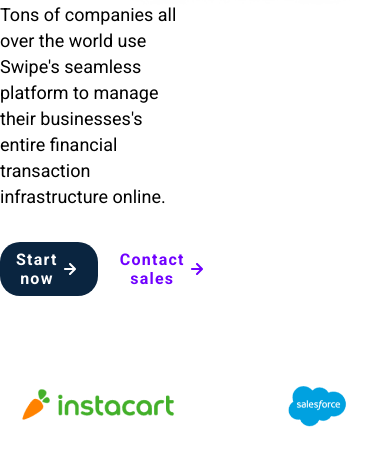
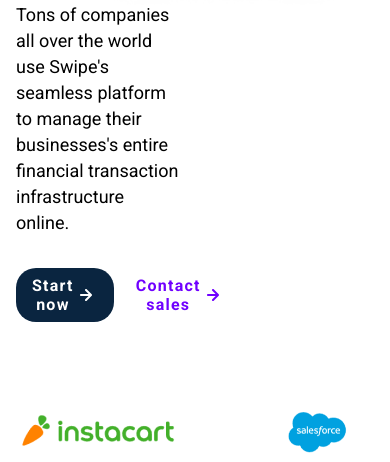
Before and after one commit to SavaEma/swipe-project, a plain HTML site: page index.html in a window 390 px wide. Shown: the part 744-1206 px from the top of the page. Drawn offline with Linux system fonts and the light colour scheme; animation ran at ten frames a second; a web font is replaced by a local one.

Commit message:
add padding at smaller sizes of screen

```diff
--- a/index.css
+++ b/index.css
@@ -768,3 +768,19 @@ a:hover {
 .footer .icon-link img {
   width: 24px;
 }
+
+@media only screen and (max-width: 1144px) {
+  .section-container {
+    padding: 0 var(--spacing-md);
+  }
+}
+
+/* TABLET SIZE */
+
+/* @media only screen and (max-width: 768px) {
+} */
+
+/*  MOBILE SIZE */
+
+/* @media only screen and (max-width: 550px) {
+} */
--- a/index.html
+++ b/index.html
@@ -34,14 +34,13 @@
       <!-- HERO SECTION -->
 
       <div class="hero">
-        <div class="section-container">
-          <div class="two-column">
+        <div class="section-container two-column">
           <div class="col-left">
             <h1>Payments infrastructure for the world</h1>
             <p>
-                Tons of companies all over the world use Swipe's seamless
-                platform to manage their businesses's entire financial
-                transaction infrastructure online.
+              Tons of companies all over the world use Swipe's seamless platform
+              to manage their businesses's entire financial transaction
+              infrastructure online.
             </p>
             <div class="button-container">
               <button class="primary-button with-icon">
@@ -50,10 +49,7 @@
               </button>
               <button class="secondary-button with-icon">
                 Contact sales
-                  <img
-                    src="assets/arrow-right-purple.svg"
-                    alt="Contact sales"
-                  />
+                <img src="assets/arrow-right-purple.svg" alt="Contact sales" />
               </button>
             </div>
           </div>
@@ -63,7 +59,6 @@
               src="assets/hero-phone.png"
               alt="phone image"
             />
-            </div>
           </div>
         </div>
       </div>
@@ -145,8 +140,7 @@
       <!-- INTEGRATIONS SECTION -->
 
       <div class="integrations-section">
-        <div class="section-container">
-          <div class="two-column">
+        <div class="section-container two-column">
           <div class="col-left">
             <p class="subtitle2">Designed for engineers</p>
             <h2>The world's best and most intuitive APIs</h2>
@@ -164,8 +158,8 @@
                 <img src="assets/tools-icon.png" alt="" class="icon" />
                 <h3>Tools for all stacks</h3>
                 <p class="secondary-text">
-                    We offer front end and back end libraries in some of the
-                    most widely used technologies, old and new.
+                  We offer front end and back end libraries in some of the most
+                  widely used technologies, old and new.
                 </p>
                 <button class="secondary-button with-icon">
                   See libraries
@@ -189,7 +183,6 @@
           <div class="col-right">
             <img src="assets/api-code.png" alt="" id="api-code" />
             <img src="assets/terminal-code.png" alt="" id="terminal-code" />
-            </div>
           </div>
         </div>
       </div>
```
Lines whose indentation alone changed are shown as unchanged.
